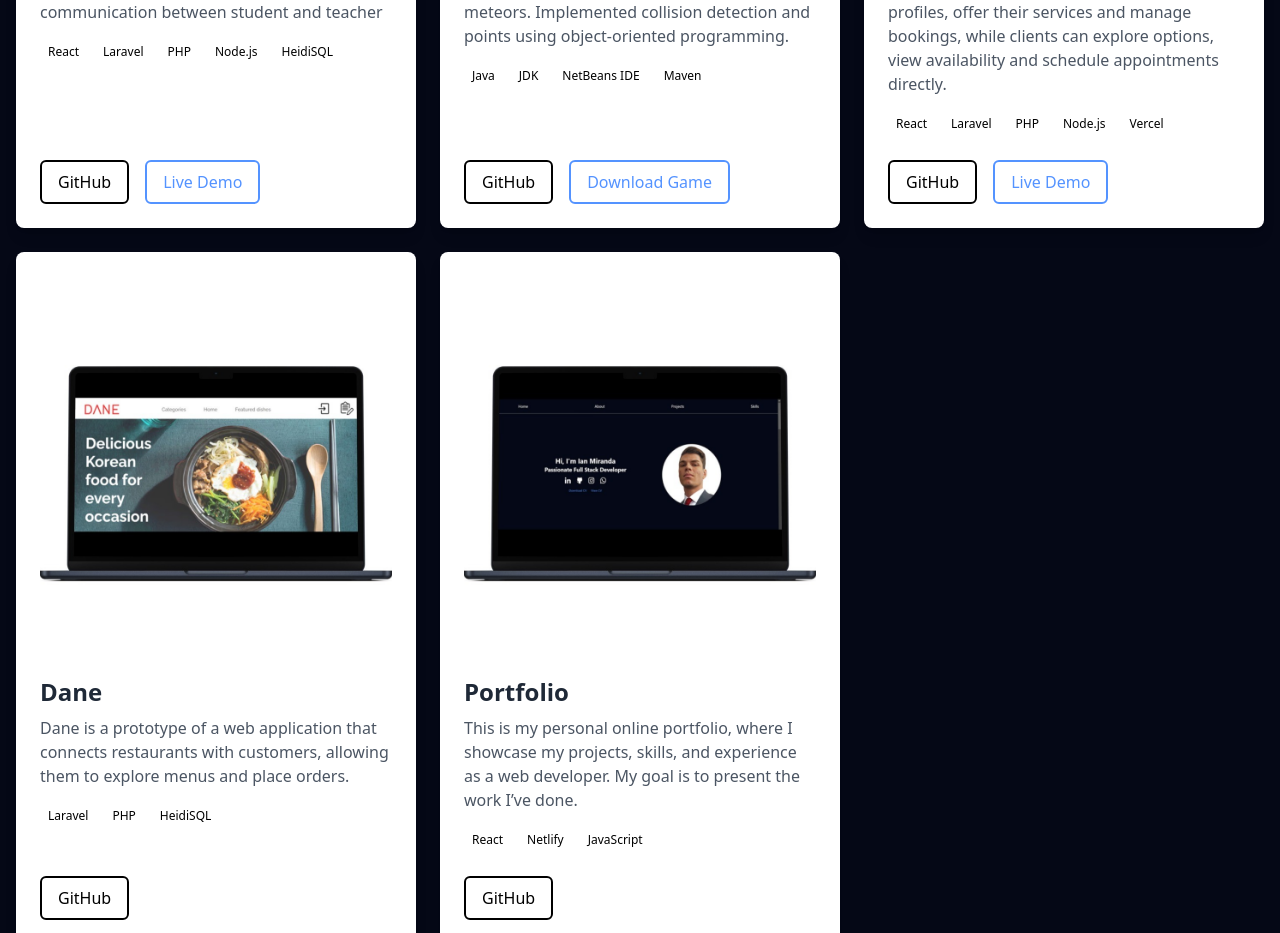
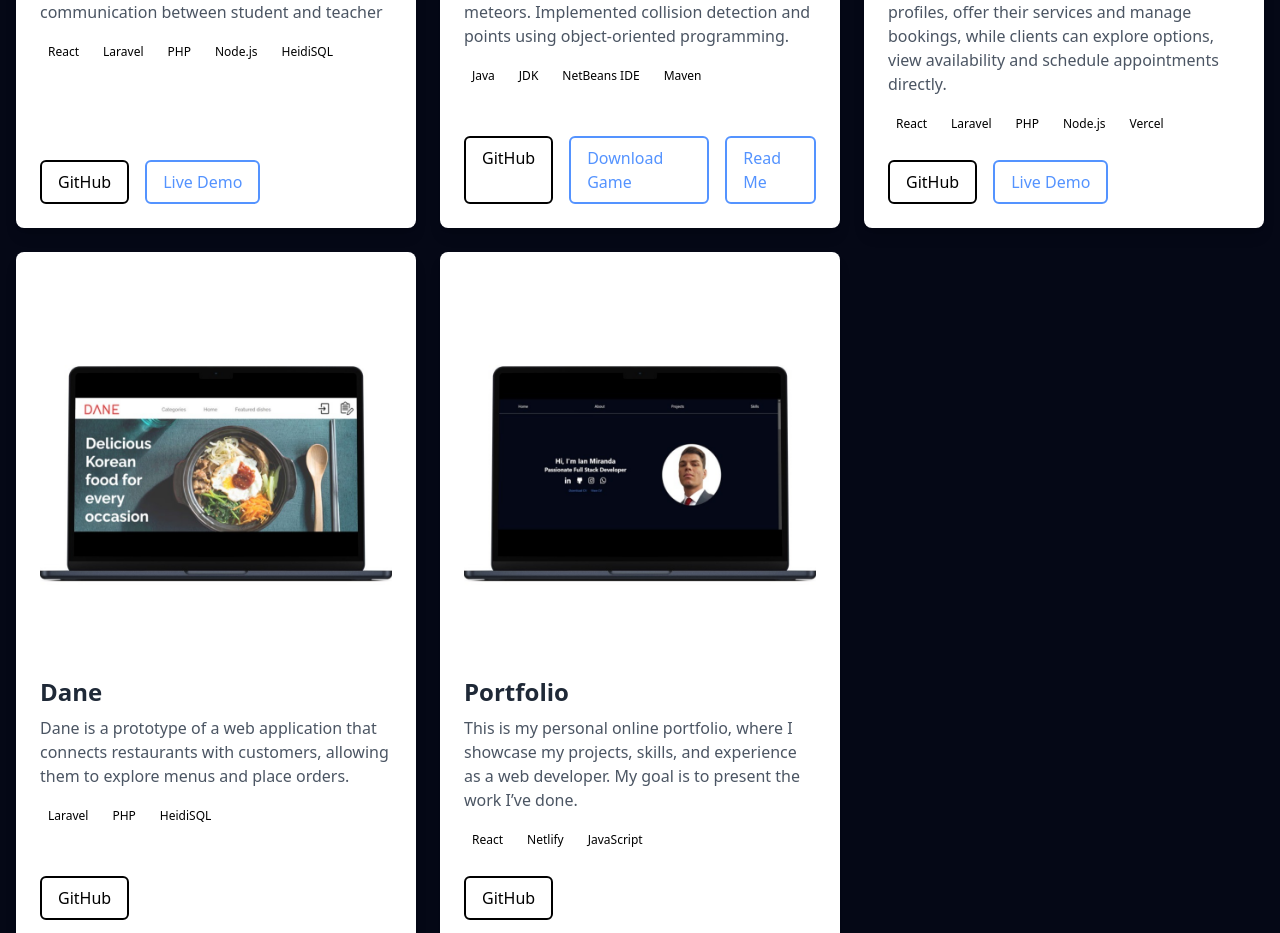
Before and after one commit to PuzzledStone/Portfolio, a React (Vite) app: page / in a window 1280 px wide. Shown: the part 2161-3094 px from the top of the page. Built offline with nearby package versions, Linux system fonts and the light colour scheme.

Commit message:
added readme and new button

```diff
--- a/src/components/projects/ProjectCard.jsx
+++ b/src/components/projects/ProjectCard.jsx
@@ -59,6 +59,19 @@ export function ProjectCards() {
               >
                 Download Game
               </a>
+
+            )}
+             {project.DownloadReadme && (
+              <a
+                href={project.DownloadReadme}
+                target="_blank"
+                rel="noopener noreferrer"
+                download={true}
+                className="border-2 border-light-blue text-light-blue hover:bg-light-blue hover:text-white px-4 py-2 rounded-md transition-colors duration-300"
+              >
+               Read Me
+              </a>
+
             )}
             </div>
           </div>
--- a/src/hooks/useProjects.js
+++ b/src/hooks/useProjects.js
@@ -15,8 +15,8 @@ export function useProjects() {
       description: "2D arcade-style game where the player controls a spaceship and must avoid falling meteors. Implemented collision detection and points using object-oriented programming.",
       image: "/imgs/projects/space-dodge.png",
       techStack: ["Java", "JDK", "NetBeans IDE", "Maven"],
-      githubLink: "https://github.com/",
-      DownloadLink: "/files/Space-Dodge.jar"
+      DownloadLink: "/files/Space-Dodge.jar",
+      DownloadReadme: "/files/SpaceDodge-README.txt"
     },
     {
       title: "TuLook",
```
Also changed, not shown: public/files/SpaceDodge-README.txt (added).
